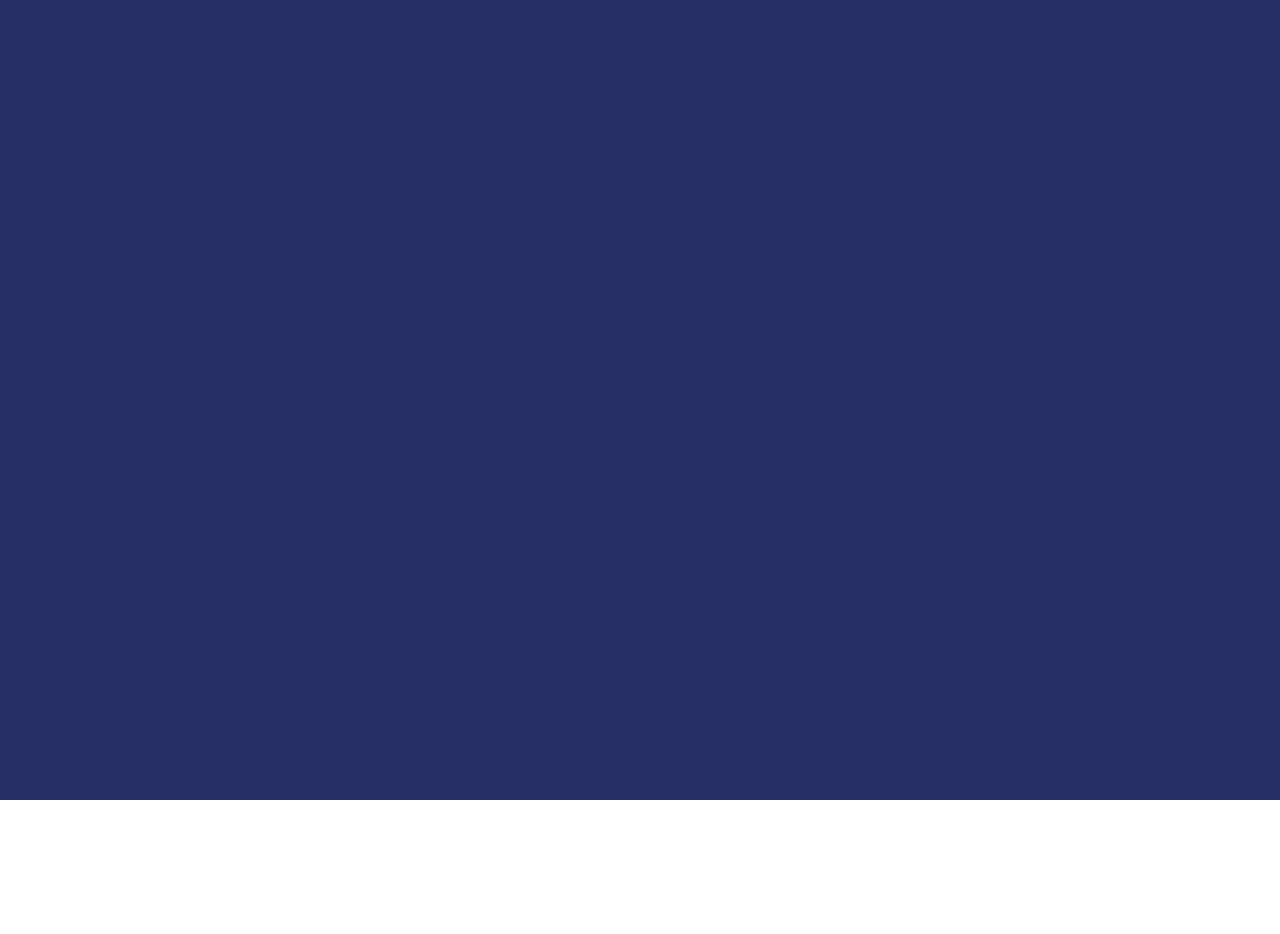
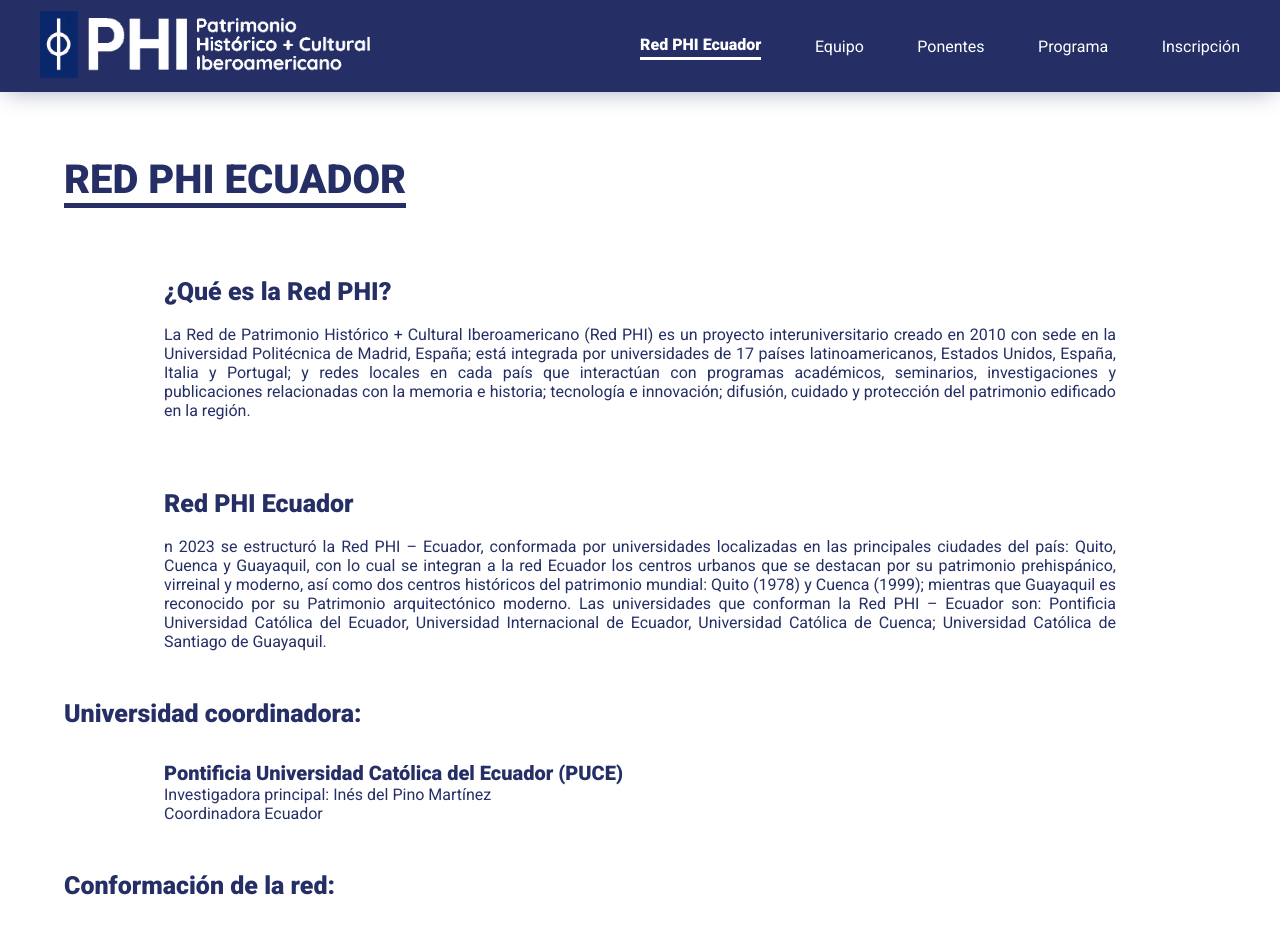
Before and after one commit to MAlexGG/phi-ecuador, a Next.js app: page /phi in a window 1280 px wide. Shown: the top 934 px of the page. Before the commit the page ends 800 px from the top, so only its background shows below. Built offline with nearby package versions, Linux system fonts and the light colour scheme.

Commit message:
red phi page desktop

```diff
--- /dev/null
+++ b/app/components/navbar/navbar.js
@@ -0,0 +1,42 @@
+'use client'
+
+import Image from 'next/image'
+import styles from './navbar.module.css'
+import logo from '../../../public/img/logo2.png'
+import Link from 'next/link'
+import { usePathname } from 'next/navigation'
+import { navLinks } from '../../data/navLinks'
+
+export default function Navbar() {
+
+  const pathname = usePathname();
+
+  return (
+    <div className={styles.ctNavbar}>
+      <Link href='/'>
+        <Image
+            src={logo}
+            alt='logo de Red PHI'
+            className={styles.imgLogo}
+        />
+      </Link>
+        <nav className={styles.nav}>
+          {
+            navLinks.map((link) => {
+              const isActive = pathname === link.href
+
+              return (
+                <Link
+                  href={link.href}
+                  key={link.name}
+                  className={isActive ? `${styles.aActive}` : `${styles.aNoActive}`}
+                >
+                  {link.name}
+                </Link>
+              )
+            })
+          }
+        </nav>
+    </div>
+  )
+}
--- /dev/null
+++ b/app/components/navbar/navbar.module.css
@@ -0,0 +1,35 @@
+.ctNavbar {
+    display: flex;
+    justify-content: space-between;
+    align-items: center;
+    width: 100vw;
+    height: 92px;
+    background-color: var(--main-color);
+    padding: 0px 40px;
+    box-shadow: 0px 4px 23px -6px rgba(37, 47, 102, 0.45);
+    -webkit-box-shadow: 0px 4px 23px -6px rgba(37, 47, 102, 0.45);
+    -moz-box-shadow: 0px 4px 23px -6px rgba(37, 47, 102, 0.45);
+}
+
+.imgLogo {
+    width: auto;
+    height: 67px;
+}
+
+.nav {
+    display: flex;
+    justify-content: space-between;
+    align-items: center;
+    width: 50%;
+}
+
+.aActive {
+    color: var(--white-color);
+    font-weight: bold;
+    border-bottom: 3px solid var(--white-color);
+    line-height: 25px;
+}
+
+.aNoActive {
+    color: var(--white-color);
+}
--- /dev/null
+++ b/app/data/navLinks.js
@@ -0,0 +1,22 @@
+export const navLinks = [
+    {
+      name: 'Red PHI Ecuador',
+      href: '/phi'
+    },
+    {
+      name: 'Equipo',
+      href: '/equipo'
+    },
+    {
+      name: 'Ponentes',
+      href: '/ponentes'
+    },
+    {
+      name: 'Programa',
+      href: '/programa'
+    },
+    {
+      name: 'Inscripción',
+      href: '/inscripcion'
+    }
+  ];
--- /dev/null
+++ b/app/data/team.js
@@ -0,0 +1,28 @@
+export const team = [
+    {
+        university: 'Pontificia Universidad Católica del Ecuador (PUCE)',
+        name: 'Investigadora principal: Inés del Pino Martínez',
+        description: 'Doctora en Arte y Arquitectura por la Universidad Nacional de Colombia; Máster en Gobierno de la Ciudad con mención en Áreas Históricas por FLACSO-Ecuador; Máster en Estudios de la Cultura, mención Comunicación por Universidad Andina Simón Bolívar-Ecuador; Arquitecta, Profesora investigadora de la Pontificia Universidad Católica del Ecuador.',
+        job: 'Coordinadora Ecuador',
+        link: 'https://scholar.google.com/citations?user=7UUdnioAAAAJ&hl=es'
+    },
+    {
+        university: 'Universidad Internacional del Ecuador (UIDE)',
+        name: 'Investigador principal: M. Lenin Lara Calderón',
+        description: 'Doctor en Construcciones y Tecnologías Arquitectónicas, mención cum laude por la Universidad Politécnica de Madrid; Máster en Administración de Empresas Inmobiliarias por la Universidad San Francisco de Quito; Máster en Restauración Arquitectónica por la Universidad Politécnica de Madrid; Arquitecto, Docente investigador de la Universidad Internacional del Ecuador.',
+        link: 'https://scholar.google.com/citations?user=FLco9rIAAAAJ&hl=es'
+    },
+    {
+        university: 'Universidad Católica de Cuenca (UCACUE)',
+        name: 'Investigadora principal: María del Cisne Aguirre Ullauri',
+        description: 'Doctora en en Patrimonio Arquitectónico mención cum laude y Máster Universitario en Conservación y Restauración del Patrimonio Arquitectónico por la Universidad Politécnica de Madrid; Arquitecta, Docente investigadora titular y Jefa de Investigación de la Universidad Católica de Cuenca.',
+        link: 'https://scholar.google.com/citations?hl=es&user=ahHBdGoAAAAJ'
+    },
+    {
+        university: 'Universidad Católica Santiago de Guayaquil (UCSG)',
+        name: 'Investigadora principal: Prof. Tanya P Donoso Mogollón',
+        description: 'Magíster en arquitectura mención en crítica y proyecto arquitectónico avanzado por la Universidad Católica de Santiago de Guayaquil, Especialista en Historia por la Universidad Andina Simón Bolívar (Sede Ecuador); Arquitecta. Investigadora de la Facultad de Arquitectura y Diseño. Universidad Católica de Santiago de Guayaquil.',
+        link: 'https://scholar.google.com/citations?hl=es&user=5kuzrFkAAAAJ'
+    }
+
+]
--- a/app/equipo/page.js
+++ b/app/equipo/page.js
@@ -1,9 +1,11 @@
+import Navbar from '../components/navbar/navbar'
 import styles from '../page.module.css'
 
 export default function Team() {
   return (
     <main className={styles.main}>
-        Team
+        <Navbar/>
+        Equipo
     </main>
   )
 }
--- a/app/layout.js
+++ b/app/layout.js
@@ -2,7 +2,7 @@
 import { Roboto } from 'next/font/google'
 
 const roboto = Roboto({
-  weight: '400',
+  weight: ['400', '900'],
   subsets: ['latin'],
 })
 
--- a/app/page.js
+++ b/app/page.js
@@ -4,6 +4,7 @@
 import logo from '../public/img/logo.png'
 import Universities from './components/universities'
 import Dates from './components/dates'
+import Link from 'next/link'
 
 export default function Home() {
   return (
@@ -14,12 +15,14 @@
         alt='logo de PHI Ecuador'
         className={styles.imgLogo}
       />
+      <Link href='/phi' className={styles.imgMain}>
         <Image
           src={coloquio}
           alt='Coloquio Geomateriales y Patrimonio arquitectónico en Ecuador'
           sizes="100vw"
           className={styles.imgMain}
         />
+      </Link>
       <Dates/>
     </main>
   )
--- a/app/page.module.css
+++ b/app/page.module.css
@@ -33,6 +33,7 @@
 .imgMain {
     width: 100%;
     height: auto;
+    cursor: pointer;
 }
 
 .ctDate {
@@ -100,7 +101,7 @@
         align-self: center;
     }
     .ctDateM {
-        width: 70%;
+        width: 80%;
     }
     .ctUniv {
         width: 100%;
--- a/app/phi/page.js
+++ b/app/phi/page.js
@@ -1,9 +1,48 @@
-import styles from '../page.module.css'
+import Navbar from '../components/navbar/navbar'
+import styles from './page.module.css'
+import {team} from '../data/team'
 
 export default function About() {
   return (
+    <>
+    <Navbar/>
     <main className={styles.main}>
-        About
+        <h2 className={styles.h2}>RED PHI ECUADOR</h2>
+        <section>
+          <div className={styles.ctText}>
+            <h4 className={styles.h4}>¿Qué es la Red PHI?</h4>
+            <p>La Red de Patrimonio Histórico + Cultural Iberoamericano (Red PHI) es un proyecto interuniversitario creado en 2010 con sede en la Universidad Politécnica de Madrid, España; está integrada por universidades de 17 países latinoamericanos, Estados Unidos, España, Italia y Portugal; y redes locales en cada país que interactúan con programas académicos, seminarios, investigaciones y publicaciones relacionadas con la memoria e historia; tecnología e innovación; difusión, cuidado y protección del patrimonio edificado en la región.</p>
+          </div>
+          <div className={styles.ctText}>
+            <h4 className={styles.h4}>Red PHI Ecuador</h4>
+            <p>n 2023 se estructuró la Red PHI – Ecuador, conformada por universidades localizadas en las principales ciudades del país: Quito, Cuenca y Guayaquil, con lo cual se integran a la red Ecuador los centros urbanos que se destacan por su patrimonio prehispánico, virreinal y moderno, así como dos centros históricos del patrimonio mundial: Quito (1978) y Cuenca (1999); mientras que Guayaquil es reconocido por su Patrimonio arquitectónico moderno.
+            Las universidades que conforman la Red PHI – Ecuador son: Pontificia Universidad Católica del Ecuador, Universidad Internacional de Ecuador, Universidad Católica de Cuenca; Universidad Católica de Santiago de Guayaquil.</p>
+          </div>
+        </section>
+
+        <section className={styles.ctUniversities}>
+          <h3 className={styles.h3}>Universidad coordinadora:</h3>
+          <div className={styles.ctUni}>
+            <h5 className={styles.h5}>{team[0].university}</h5>
+            <p>{team[0].name}</p>
+            <p>{team[0].job}</p>
+          </div>
+        </section>
+
+        <section className={styles.ctUniversities}>
+          <h3 className={styles.h3}>Conformación de la red:</h3>
+          {
+            team.slice(1).map((person, index) => (
+                <div className={styles.ctUni} key={index}>
+                  <h5 className={styles.h5}>{person.university}</h5>
+                  <p>{person.name}</p>
+                  <p>{person.job}</p>
+                </div>
+            ))
+          }
+        </section>
     </main>
+    </>
+
   )
 }
--- /dev/null
+++ b/app/phi/page.module.css
@@ -0,0 +1,36 @@
+.main {
+    display: flex;
+    flex-direction: column;
+    align-items: flex-start;
+    padding: 5%;
+}
+
+.h2 {
+    font-size: 40px;
+    border-bottom: 5px solid var(--main-color);
+    font-weight: bold;
+}
+
+.ctText {
+    padding: 50px 100px 0px 100px;
+    text-align: justify;
+}
+
+.ctUniversities {
+    margin-top: 3%;
+}
+
+.ctUni {
+    padding: 20px 100px 0px 100px;
+    text-align: justify;
+}
+
+.h3,
+.h4 {
+    font-size: 25px;
+    margin: 2% 0%;
+}
+
+.h5 {
+    font-size: 20px;
+}
```
Lines whose indentation alone changed are shown as unchanged.
